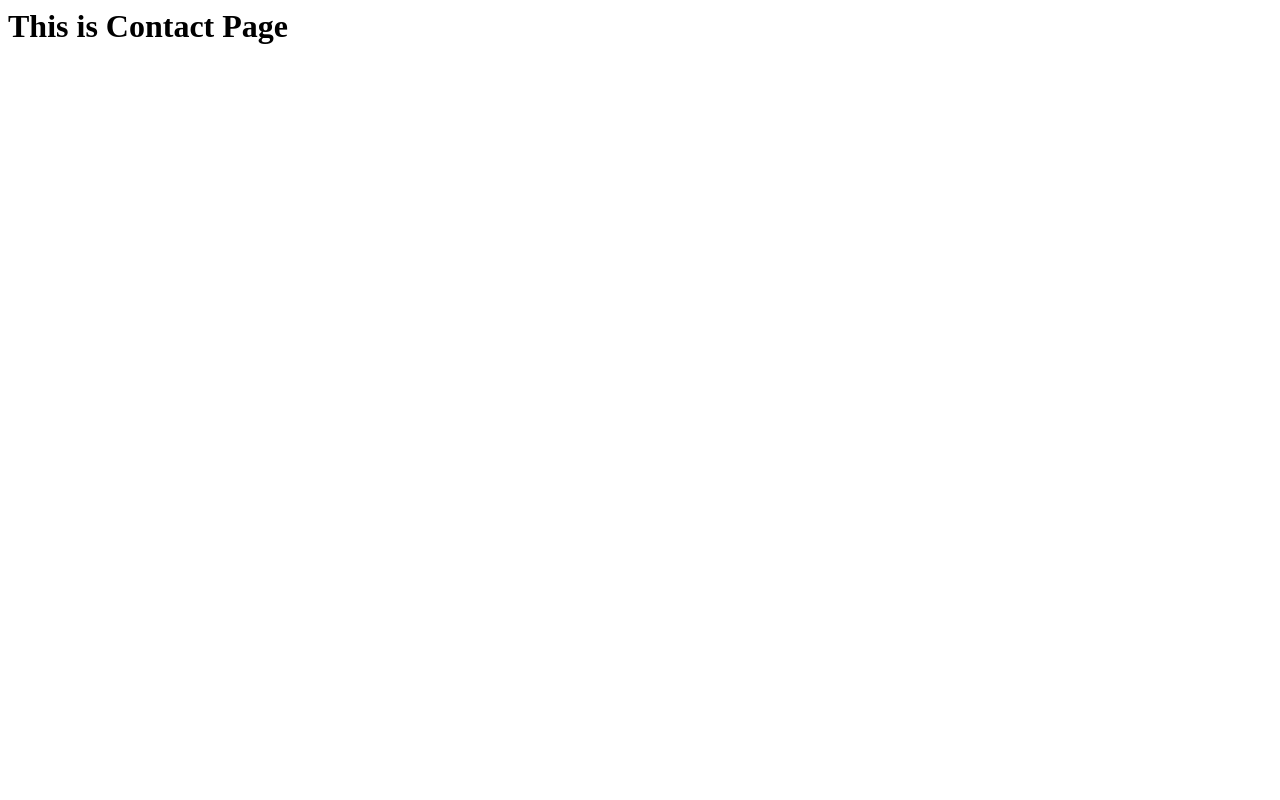
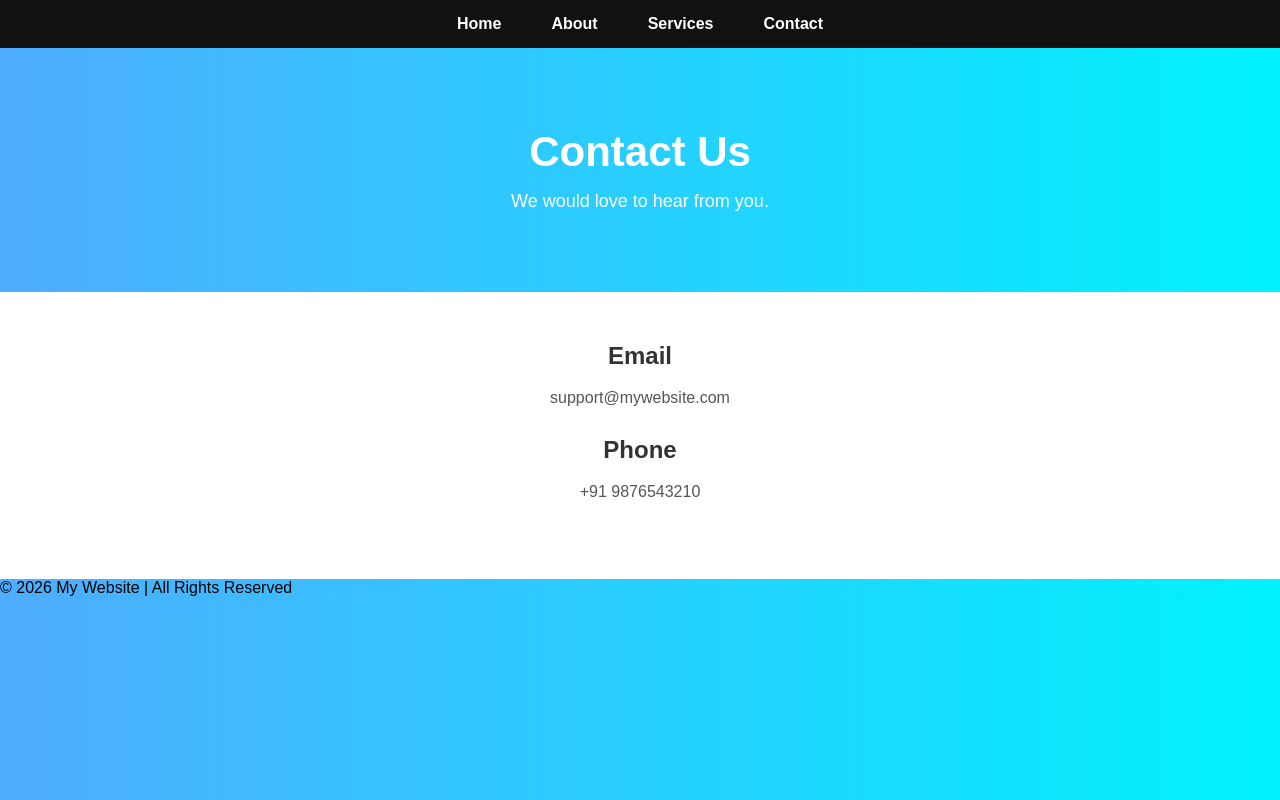
Before and after one commit to raidewasheesh-spec/ecommerce-project, a plain HTML site: page contact.html in a window 1280 px wide. Drawn offline with Linux system fonts and the light colour scheme.

Commit message:
Revamp contact.html with complete HTML structure

```diff
--- a/contact.html
+++ b/contact.html
@@ -1 +1,34 @@
-<h1>This is Contact Page</h1>
+<!DOCTYPE html>
+<html>
+<head>
+    <title>Contact</title>
+    <link rel="stylesheet" href="style.css">
+</head>
+<body>
+
+<nav>
+    <a href="index.html">Home</a>
+    <a href="about.html">About</a>
+    <a href="services.html">Services</a>
+    <a href="contact.html">Contact</a>
+</nav>
+
+<section class="hero">
+    <h1>Contact Us</h1>
+    <p>We would love to hear from you.</p>
+</section>
+
+<section class="content">
+    <h2>Email</h2>
+    <p>support@mywebsite.com</p>
+
+    <h2>Phone</h2>
+    <p>+91 9876543210</p>
+</section>
+
+<footer>
+    <p>© 2026 My Website | All Rights Reserved</p>
+</footer>
+
+</body>
+</html>
```
